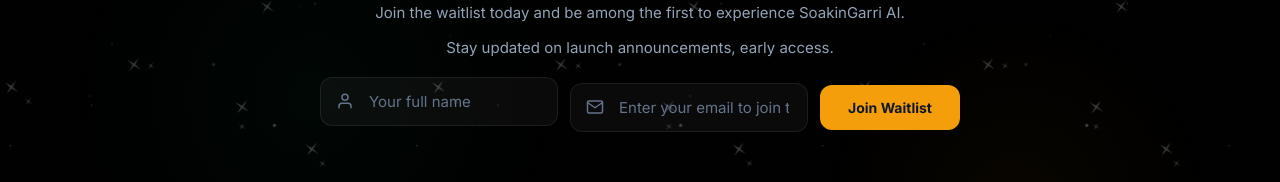
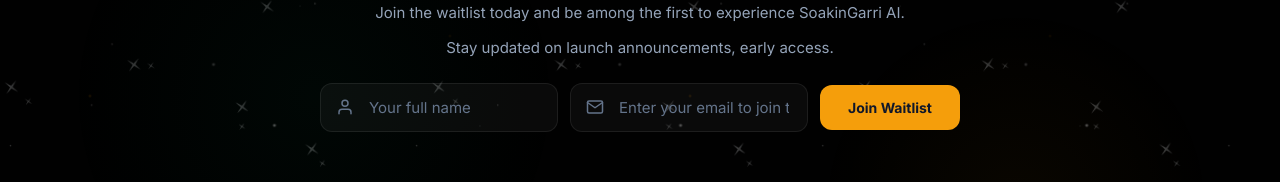
Before and after one commit to Soakingarri-AI/soaking-garri-ai-website, a React (Vite) app: page / in a window 1280 px wide. Shown: the part 234-416 px from the top of the page. Built offline with nearby package versions, Linux system fonts and the light colour scheme.

Commit message:
fix: input align

```diff
--- a/src/pages/Home.tsx
+++ b/src/pages/Home.tsx
@@ -101,7 +101,7 @@
                 </div>
               ) : (
                 <form className="waitlist-form" onSubmit={handleSubmit}>
-                  <div className="waitlist-input-wrap">
+                  <div className="waitlist-input-wrap" style={{ marginTop: "12px" }}>
                     <span className="waitlist-input-icon">
                       <svg
                         width="18"
```
